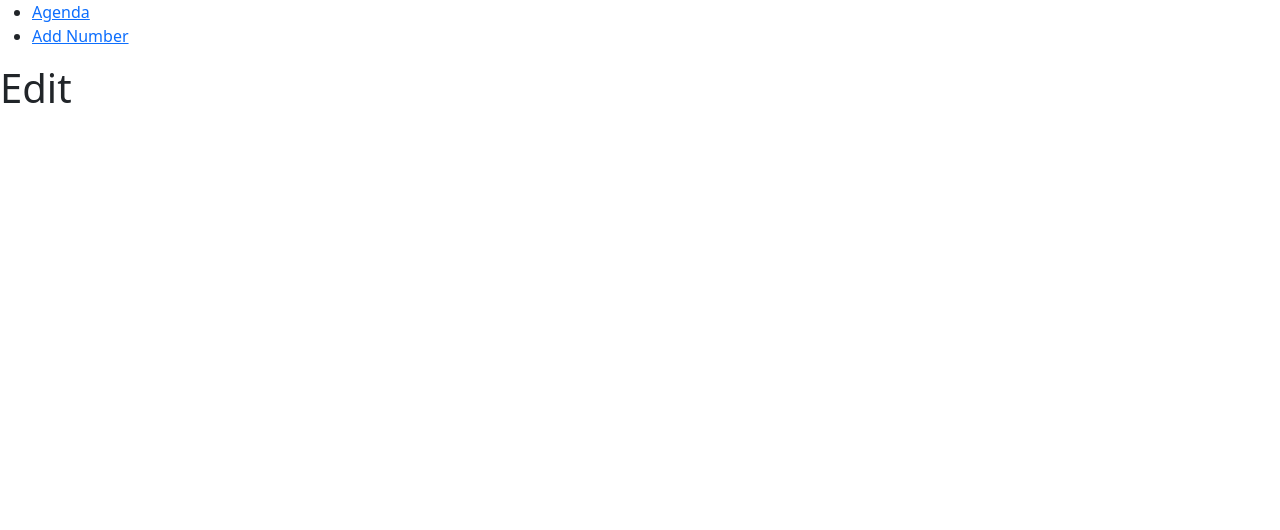
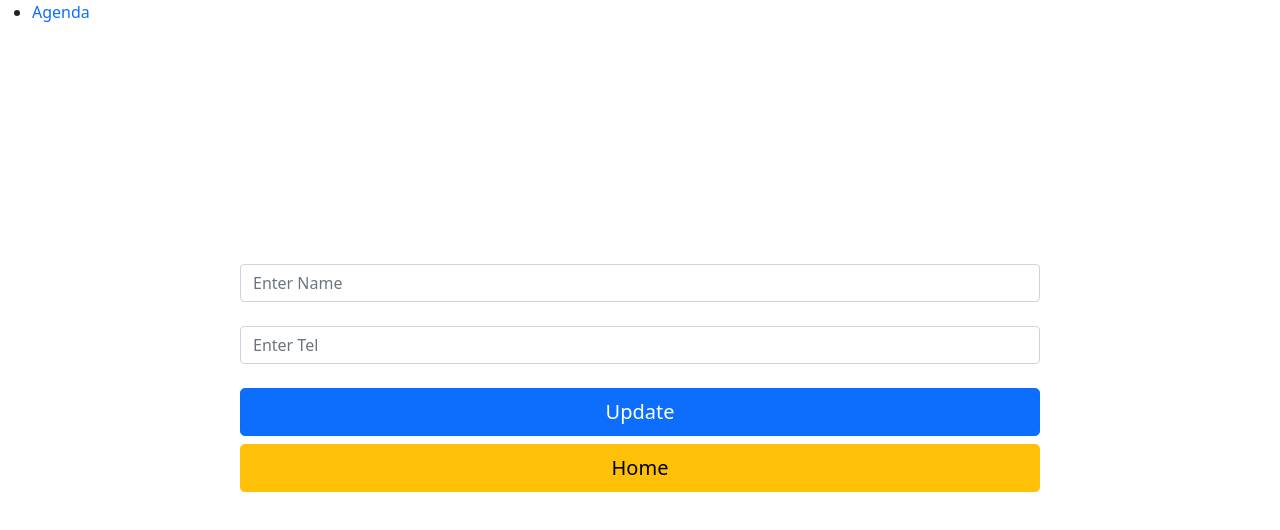
Before and after one commit to Istrate-Mihai/Phone-Book-ReactJS, a React (Create React App) app in the folder phone_book/: page /edit in a window 1280 px wide. Shown: the top 530 px of the page. Built offline with nearby package versions, Linux system fonts and the light colour scheme; the HTML template or start-up script is replaced by a standard one.

Commit message:
Added CRUD operations for basic interaction

```diff
--- a/phone_book/src/index.css
+++ b/phone_book/src/index.css
@@ -2,3 +2,7 @@ body {
   margin: 0;
   padding: 0;
 }
+
+.anchor {
+  text-decoration: none;
+}
--- a/phone_book/src/pages/Create.js
+++ b/phone_book/src/pages/Create.js
@@ -1,37 +1,51 @@
 import React, { useState } from 'react'
 import { Button, Form } from 'react-bootstrap'
 import 'bootstrap/dist/css/bootstrap.min.css';
-import array from './array';
+import agenda from './agenda';
 import { Link, useNavigate } from 'react-router-dom';
 
 function Create() {
+  let history = useNavigate()
   const [phoneBookEntry, setPhoneBookEntry] = useState({
-    id: '',
     name: '',
     tel: ''
   })
-  let history = useNavigate()
+
+  const [warning, setWarning] = useState('')
 
   const handleChange = (e) => {
-    console.log(e.target.value)
-    setPhoneBookEntry()
+    // getting the properties values from the calling input field
+    const {name, value} = e.target
+    setPhoneBookEntry((prevPhoneBookEntry) => {
+      return {
+        ...prevPhoneBookEntry,
+        [name]: value
+      }
+    })
   }
 
   const handleSubmit = (e) => {
     e.preventDefault()
     // Getting the id of the last entry in phoneBook and increment it for the
     // newly saved entry
-    let new_entry_id = array[array.length - 1].id + 1
-    let new_entry_name = phoneBookEntry.name
-    let new_entry_tel = phoneBookEntry.tel
-    array.push(
+    if (phoneBookEntry.name === '' ||
+        phoneBookEntry.tel  === '' ||
+        isNaN(Number(phoneBookEntry.tel))) {
+      setWarning('Name or phone not valid please try again!')
+      return
+    }
+    // If all the previous entries from the agenda have been deleted
+    // set the new entry as the first one having with id 0
+    let new_entry_id = agenda.length !== 0 ?
+                       agenda[agenda.length - 1].id + 1 : 0
+    agenda.push(
       {
         id: new_entry_id,
-        name: new_entry_name,
-        tel: new_entry_tel
+        name: phoneBookEntry.name,
+        tel: phoneBookEntry.tel
       }
     )
-    // Redirecting to Home After Entry was saved
+    // Redirecting to Home After Entry was successfully saved
     history('/')
   }
 
@@ -42,6 +56,8 @@ function Create() {
           <Form.Control
             onChange={e => handleChange(e)}
             type="text"
+            name="name"
+            value={phoneBookEntry.name}
             placeholder="Enter Name" required
           />
         </Form.Group>
@@ -50,22 +66,26 @@ function Create() {
           <Form.Control
             onChange={e => handleChange(e)}
             type="text"
+            name="tel"
+            value={phoneBookEntry.tel}
             placeholder="Enter Tel" required
           />
         </Form.Group>
 
         <Button
           onClick={e => handleSubmit(e)}
-          variant="primary" type="submit">
+          variant="primary" type="submit"
+        >
           Submit
         </Button>
 
         {/* Redirecting back to home page */}
-        <Link className="d-grid gap-2" to='/'>
+        <Link className="d-grid gap-2 anchor" to='/'>
           <Button variant="info" size="lg">
             Home
           </Button>
         </Link>
+        <div>{warning}</div>
       </Form>
     </div>
   )
--- a/phone_book/src/pages/Edit.js
+++ b/phone_book/src/pages/Edit.js
@@ -1,6 +1,85 @@
+import React, { useEffect, useState } from 'react'
+import { Button, Form } from 'react-bootstrap';
+import 'bootstrap/dist/css/bootstrap.min.css';
+import agenda from './agenda';
+import { Link } from 'react-router-dom';
+import {useNavigate} from 'react-router-dom';
+
 function Edit() {
+  let history = useNavigate()
+
+  const [phoneBookEntry, setPhoneBookEntry] = useState({
+    id: localStorage.getItem('id'),
+    name: localStorage.getItem('name'),
+    tel: localStorage.getItem('tel')
+  })
+
+  const [warning, setWarning] = useState('')
+
+  const handleChange = (e) => {
+    // getting the properties values from the calling input field
+    const {name, value} = e.target
+    setPhoneBookEntry((prevPhoneBookEntry) => {
+      return {
+        ...prevPhoneBookEntry,
+        [name]: value
+      }
+    })
+  }
+
+  const handleSubmit = (e) => {
+    e.preventDefault()
+    // Getting the id of the last entry in phoneBook and increment it for the
+    // newly saved entry
+    if (phoneBookEntry.name === '' ||
+        phoneBookEntry.tel  === '' ||
+        isNaN(Number(phoneBookEntry.tel))) {
+      setWarning('Name or phone not valid please try again!')
+      return
+    }
+    // Get the same object element from the agenda array and
+    // modify it's properties
+    agenda[phoneBookEntry.id].name = phoneBookEntry.name
+    agenda[phoneBookEntry.id].tel = phoneBookEntry.tel
+    // Redirecting to Home After Entry was successfully saved
+    history('/')
+  }
+
   return (
-    <h1>Edit</h1>
+    <div>
+      <Form className="d-grid gap-2" style={{margin:'15rem'}}>
+        <Form.Group className="mb-3" controlId="formBasicEmail">
+          <Form.Control
+            onChange={e => handleChange(e)}
+            type="text"
+            name="name"
+            value={phoneBookEntry.name}
+            placeholder="Enter Name"
+          />
+        </Form.Group>
+
+        <Form.Group className="mb-3" controlId="formBasicPassword">
+          <Form.Control
+            onChange={e => handleChange(e)}
+            type="text"
+            name="tel"
+            value={phoneBookEntry.tel}
+            placeholder="Enter Tel"
+          />
+        </Form.Group>
+
+        <Button
+          onClick={e => handleSubmit(e)}
+          variant="primary" type="submit" size="lg">
+            Update
+        </Button>
+
+        <Link className="d-grid gap-2 anchor" to='/'>
+          <Button variant="warning" size="lg">Home</Button>
+        </Link>
+        <div>{warning}</div>
+      </Form>
+    </div>
   )
 }
 
--- a/phone_book/src/pages/Home.js
+++ b/phone_book/src/pages/Home.js
@@ -1,6 +1,71 @@
+import React from "react"
+import { Button,Table } from 'react-bootstrap'
+import 'bootstrap/dist/css/bootstrap.min.css';
+import agenda from './agenda';
+import { Link, useNavigate } from 'react-router-dom';
+
 function Home() {
+  let history = useNavigate()
+
+  const deleteEntry = (id) => {
+    let index = agenda.map((item) => { return item.id }).indexOf(id)
+    // deleting the entry with index
+    agenda.splice(index, 1)
+    // We need to re-render the page for getting
+    // the results so redirect to same page.
+    history('/')
+  }
+
+  // This function will create a localStorage of that specific phone number
+  // to be passed to the Edit Page
+  const setId = (id, name, tel) => {
+    localStorage.setItem('id', id)
+    localStorage.setItem('name', name)
+    localStorage.setItem('tel', tel)
+  }
+
   return (
-    <h1>Home</h1>
+    <div  style={{margin:'10rem'}}>
+      <Table striped bordered hover size="sm">
+        <thead>
+          <tr>
+            <th>Name</th>
+            <th>Tel</th>
+            <th>Edit Contact</th>
+            <th>Delete Contact</th>
+          </tr>
+        </thead>
+        <tbody>
+          {agenda.map((item) => {
+          return(
+            <tr key={item.id}>
+              <td>{item.name}</td>
+              <td>{item.tel}</td>
+
+              {/* getting the id, name, and age for storing these
+              value in the jsx with onclick event */}
+              <td>
+                <Link to={`/edit`} className="anchor">
+                  <Button onClick={(e) => setId(item.id, item.name, item.tel)} variant="info">
+                    Update
+                  </Button>
+                </Link>
+              </td>
+
+              {/* Using the deleted function passing
+              the id of an entry */}
+              <td>
+                <Button onClick={e => deleteEntry(item.id)} variant="danger">Delete</Button>
+              </td>
+            </tr>
+          )})}
+        </tbody>
+      </Table>
+
+      <Link className="d-grid gap-2 anchor" to='/create'>
+        <Button variant="warning" size="lg">Create</Button>
+      </Link>
+    </div>
   )
 }
 
--- a/phone_book/src/pages/Layout.js
+++ b/phone_book/src/pages/Layout.js
@@ -6,14 +6,8 @@ const Layout = () => {
       <nav>
         <ul>
           <li>
-            <Link to="/">Agenda</Link>
+            <Link className="anchor" to="/">Agenda</Link>
           </li>
-          <li>
-            <Link to="/create">Add Number</Link>
-          </li>
-          {/* <li>
-            <Link to="/edit">Edit Number</Link>
-          </li> */}
         </ul>
       </nav>
 
--- /dev/null
+++ b/phone_book/src/pages/agenda.js
@@ -0,0 +1,23 @@
+
+// JavaScript object file, as temporary data storage
+// having the default of 3 objets
+
+const agenda = [
+  {
+      id: 0,
+      name:'Shivansh',
+      tel:'0123456789'
+  },
+  {
+      id: 1,
+      name:'Simran',
+      tel: '0223456789'
+  },
+  {
+      id: 2,
+      name:'Aakash',
+      tel:'0323456789'
+  }
+]
+
+export default agenda
--- a/phone_book/src/pages/array.js
+++ /dev/null
@@ -1,21 +0,0 @@
-
-// Javascript object named array with 3 key-values
-const array = [
-  {
-      id:'1',
-      name:'Shivansh',
-      tel:'0123456789'
-  },
-  {
-      id:'2',
-      name:'Simran',
-      tel:'0223456789'
-  },
-  {
-      id:'3',
-      name:'Aakash',
-      tel:'0323456789'
-  }
-]
-
-export default array
```
Also changed, not shown: 1 other file (tests, documents, lock files or other folders).
